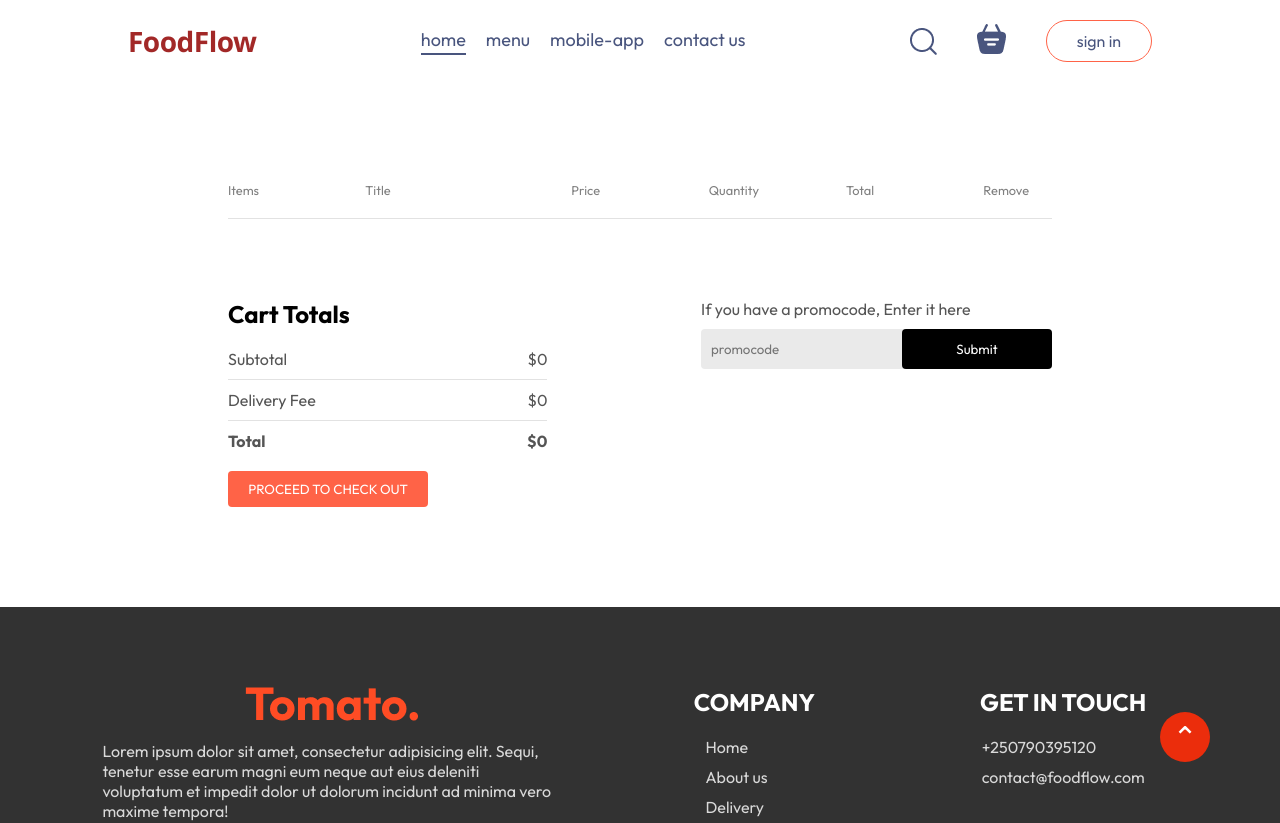
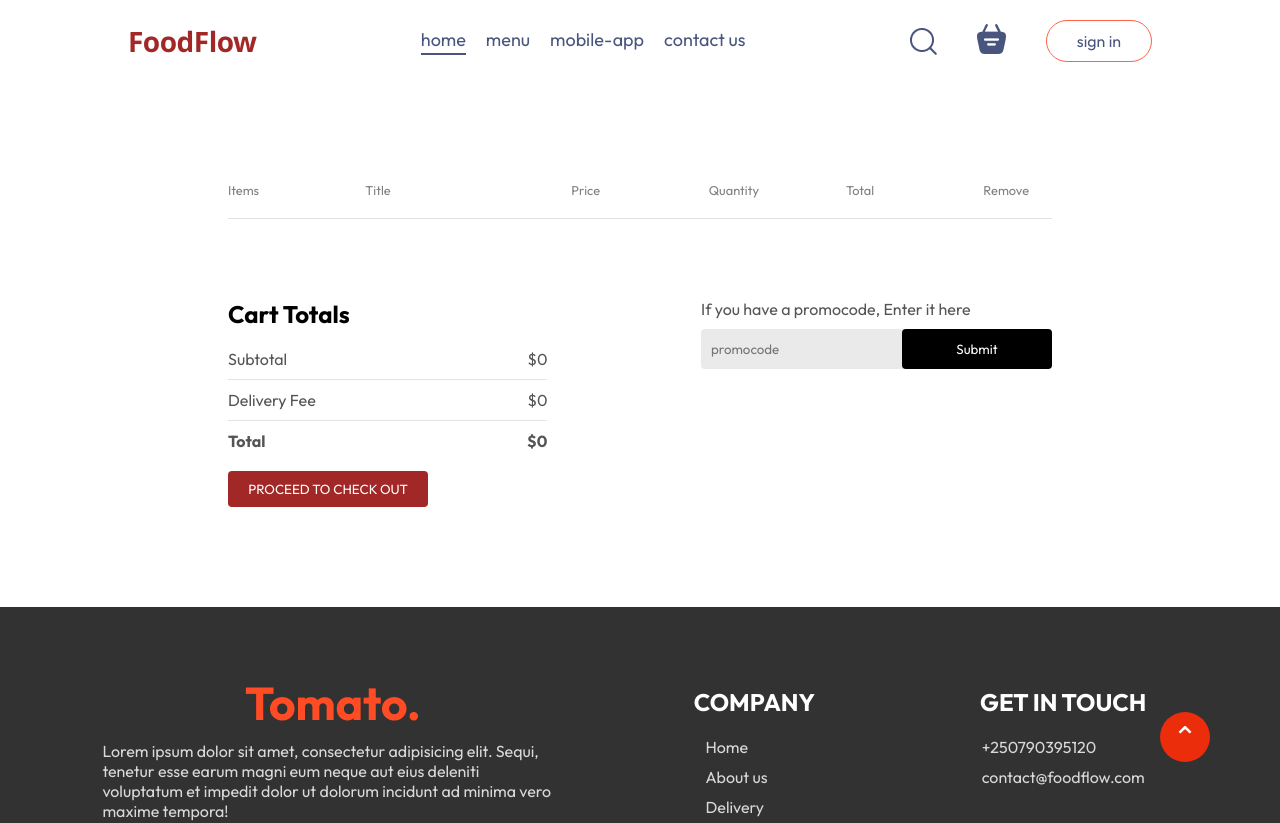
Before and after one commit to BYIRINGIRO-Samuel/FoodFlow, a React (Vite) app: page /cart in a window 1280 px wide. Shown: the top 823 px of the page. Built offline with nearby package versions, Linux system fonts and the light colour scheme; a web font is replaced by a local one.

Commit message:
Replace tomato colors with #A22827 in cart page

```diff
--- a/src/pages/Cart/Cart.css
+++ b/src/pages/Cart/Cart.css
@@ -49,14 +49,14 @@
 .cart-total button{
     border: none;
     color: white;
-    background-color: tomato;
+    background-color: #A22827;
     width: max(15vw,200px);
     padding: 10px 0px;
     border-radius: 4px;
     cursor: pointer;
 }
 .cart-total button:hover{
-    background-color: rgb(206, 57, 30);
+    background-color: #8a1f1f;
 }
 .cart-promocode{
     flex: 1;
```
